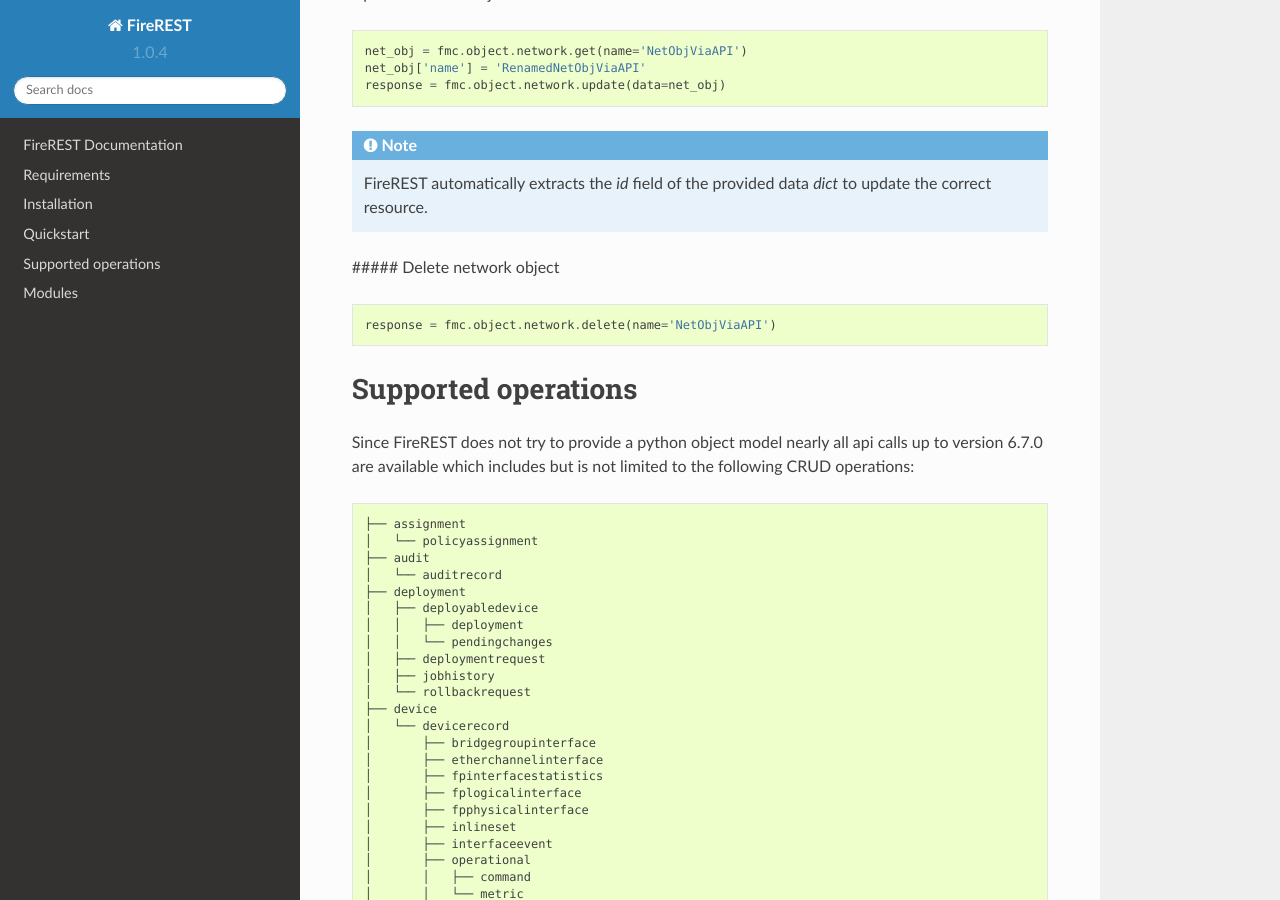
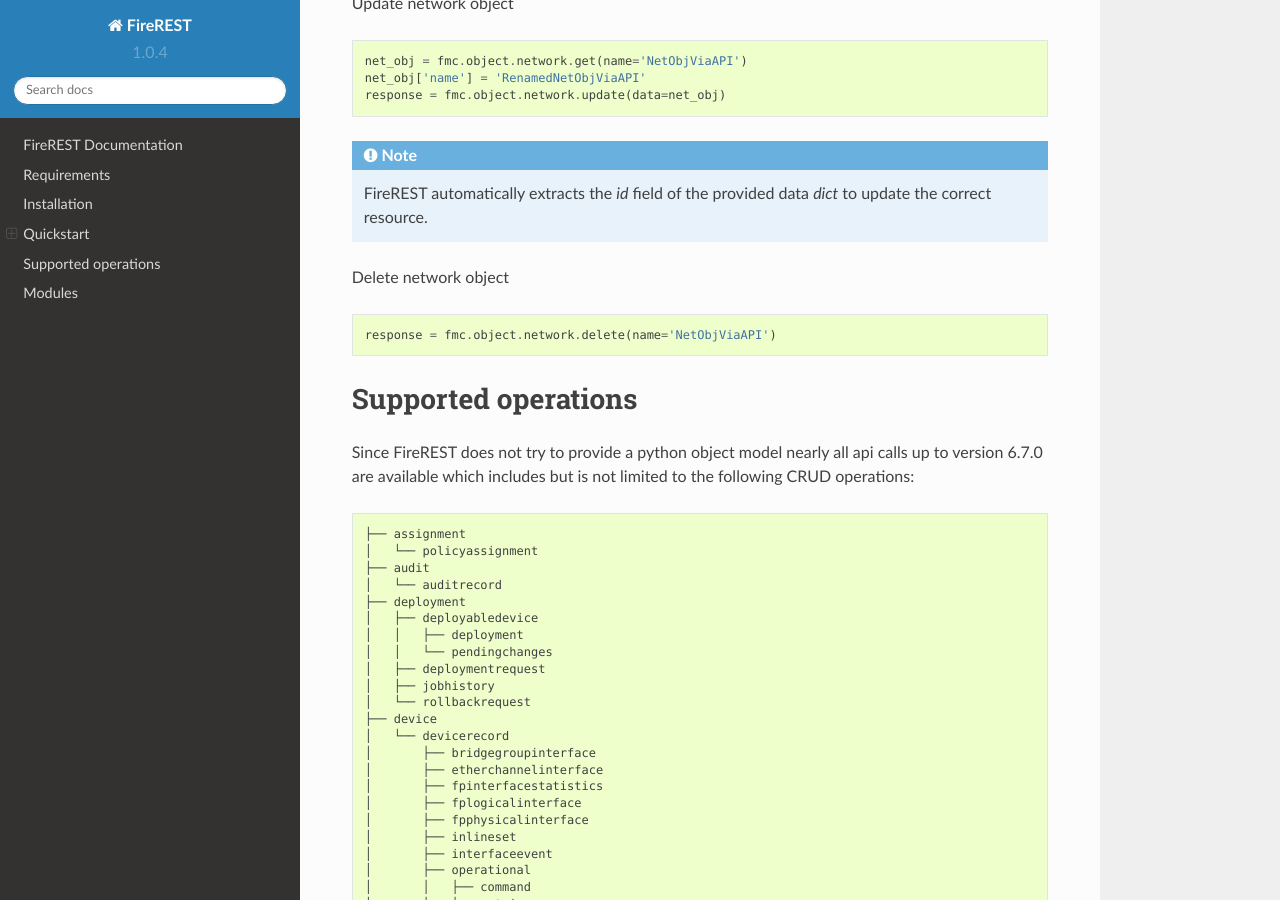
Before and after one commit to kaisero/fireREST, a Sphinx documentation site: the page built from docs/index.rst, in a window 1280 px wide and 900 px high, scrolled down 1960 px. Built offline with Sphinx 7.4.7 and the Read the Docs theme 2.0.0, drawn with Linux system fonts in a browser that asks for light colours; some of the changed lines change nothing that is shown.

Commit message:
updated formatting

```diff
--- a/docs/index.rst
+++ b/docs/index.rst
@@ -1,8 +1,3 @@
-.. FireREST documentation master file, created by
-   sphinx-quickstart on Mon Dec  7 17:24:47 2020.
-   You can adapt this file completely to your liking, but it should at least
-   contain the root `toctree` directive.
-
 .. toctree::
    :maxdepth: 3
 
@@ -55,9 +50,12 @@
 
    By default domain is set to `Global`
 
+===============
 CRUD Operations
+===============
 
 Objects
+-------
 
 Create network object
 
@@ -106,7 +104,7 @@
 
    FireREST automatically extracts the `id` field of the provided data `dict` to update the correct resource.
 
-##### Delete network object
+Delete network object
 
 .. code-block:: python
 
```
